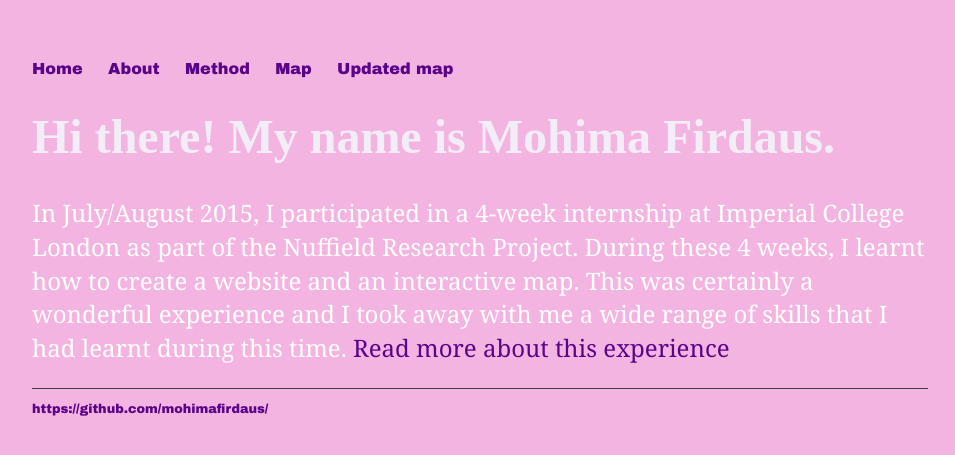
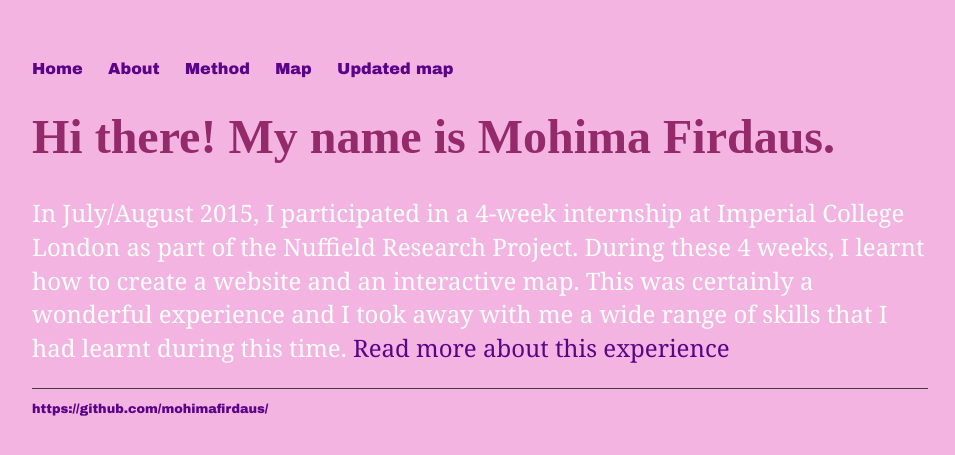
Before and after one commit to mohimafirdaus/mohimafirdaus.github.io, a Jekyll site: the page built from index.html, in a window 1280 px wide. Shown: the top 455 px of the page, without its empty margins (160-1115 px from the left). Built offline with Jekyll 4.4.1, drawn with Linux system fonts in a browser that asks for light colours.

Commit message:
Update main.css

```diff
--- a/css/main.css
+++ b/css/main.css
@@ -25,7 +25,7 @@ a:hover {
 h1 {
     font-size: 3em;
     font-family:'Berkshire Swash';
-    color: #f2edf6;
+    color: #942a6a;
 }
 
 p {
@@ -37,7 +37,7 @@ p {
 }
 h2 {
     font-family: 'Berkshire Swash';
-    color: #f2edf6;
+    color: #942a6a;
     text-decoration: bold;
 }
 footer {
```
